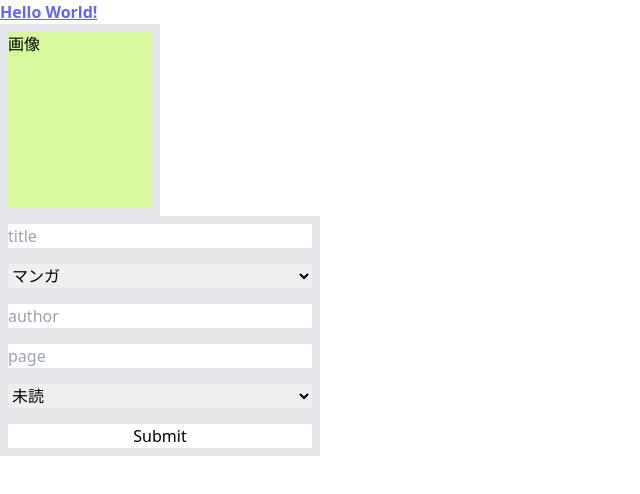
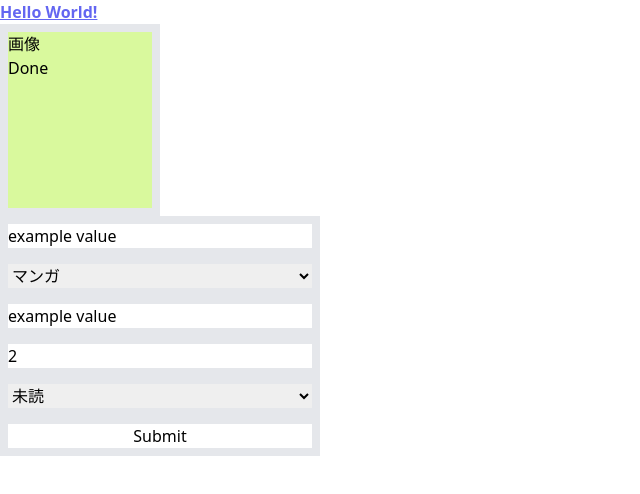
Before and after one commit to Takumikimura1899/book-stocker, a Next.js app: page / in a window 1280 px wide. Shown: the top 494 px of the page, without its empty margins (0-640 px from the left). Built offline with nearby package versions, Linux system fonts and the light colour scheme.

Commit message:
[add] react-dropzone

```diff
--- a/components/Form.tsx
+++ b/components/Form.tsx
@@ -1,5 +1,10 @@
 import React from 'react';
-import { useForm, SubmitHandler } from 'react-hook-form';
+import {
+  useForm,
+  Controller,
+  SubmitHandler,
+  useFormContext,
+} from 'react-hook-form';
 import { ImageDropDown } from './ImageDropDown';
 
 export const Form = () => {
@@ -7,20 +12,28 @@ export const Form = () => {
     register,
     handleSubmit,
     watch,
+    control,
     formState: { errors },
   } = useForm<FormContents>();
   const onSubmit: SubmitHandler<FormContents> = (data) => console.log(data);
 
-  console.log(watch('title'));
+  console.log(watch('image'));
 
   return (
     <form className='flex flex-col w-1/4' onSubmit={handleSubmit(onSubmit)}>
-      <ImageDropDown />
+      <Controller
+        name='image'
+        control={control}
+        render={({ field: { onChange } }) => (
+          <ImageDropDown onChange={onChange} />
+        )}
+      />
+      {/* <ImageDropDown register={register} /> */}
       {/* <input className='border-8' type='file' {...register('image')} /> */}
       <input
         className='border-8'
         placeholder='title'
-        {...register('title', { required: true })}
+        {...register('title', { required: true, value: 'example value' })}
       />
       {errors.title && <span>This field is required</span>}
       <select className='border-8' {...register('genre', { required: true })}>
@@ -34,14 +47,14 @@ export const Form = () => {
       <input
         className='border-8'
         placeholder='author'
-        {...register('author', { required: true })}
+        {...register('author', { required: true, value: 'example value' })}
       />
       {errors.author && <span>This field is required</span>}
       <input
         type='number'
         className='border-8'
         placeholder='page'
-        {...register('page', { required: true })}
+        {...register('page', { required: true, value: 2 })}
       />
       {errors.page && <span>This field is required</span>}
       <select
--- a/components/ImageDropDown.tsx
+++ b/components/ImageDropDown.tsx
@@ -1,6 +1,7 @@
 import React, { useEffect, useState } from 'react';
 import Image from 'next/image';
 import { useDropzone } from 'react-dropzone';
+import { useForm } from 'react-hook-form';
 
 const thumbsContainer = {
   display: 'flex',
@@ -33,10 +34,14 @@ const img = {
 type MyFile = File & {
   preview: string;
 };
-export const ImageDropDown = () => {
+export const ImageDropDown = ({
+  onChange,
+}: {
+  onChange?: (...event: any[]) => void;
+}) => {
   const [files, setFiles] = useState<MyFile[]>([]);
-  const { getRootProps, getInputProps } = useDropzone({
-    accept: 'image/*',
+  const { getRootProps, getInputProps, isDragActive } = useDropzone({
+    // accept: 'image/*',
     onDrop: (acceptedFiles) => {
       setFiles(
         acceptedFiles.map((file) =>
@@ -67,8 +72,10 @@ export const ImageDropDown = () => {
   return (
     <section className='container'>
       <div className='h-48 w-1/2 border-8 bg-lime-200' {...getRootProps()}>
-        <input {...getInputProps()} />
+        <input type='file' {...getInputProps({ onChange })} />
+        {/* <input type='file' {...register('image')} /> */}
         <p>画像</p>
+        {isDragActive ? <p>Drop the files here ...</p> : <p>Done</p>}
         <aside style={thumbsContainer}>{thumbs}</aside>
       </div>
     </section>
```
